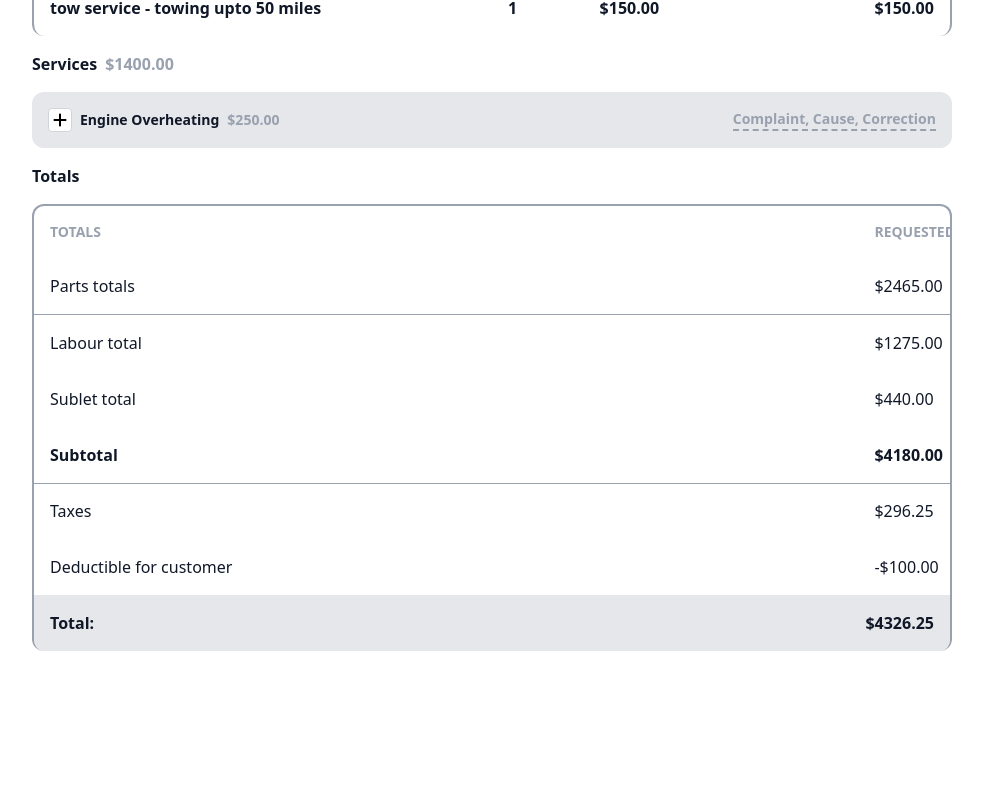
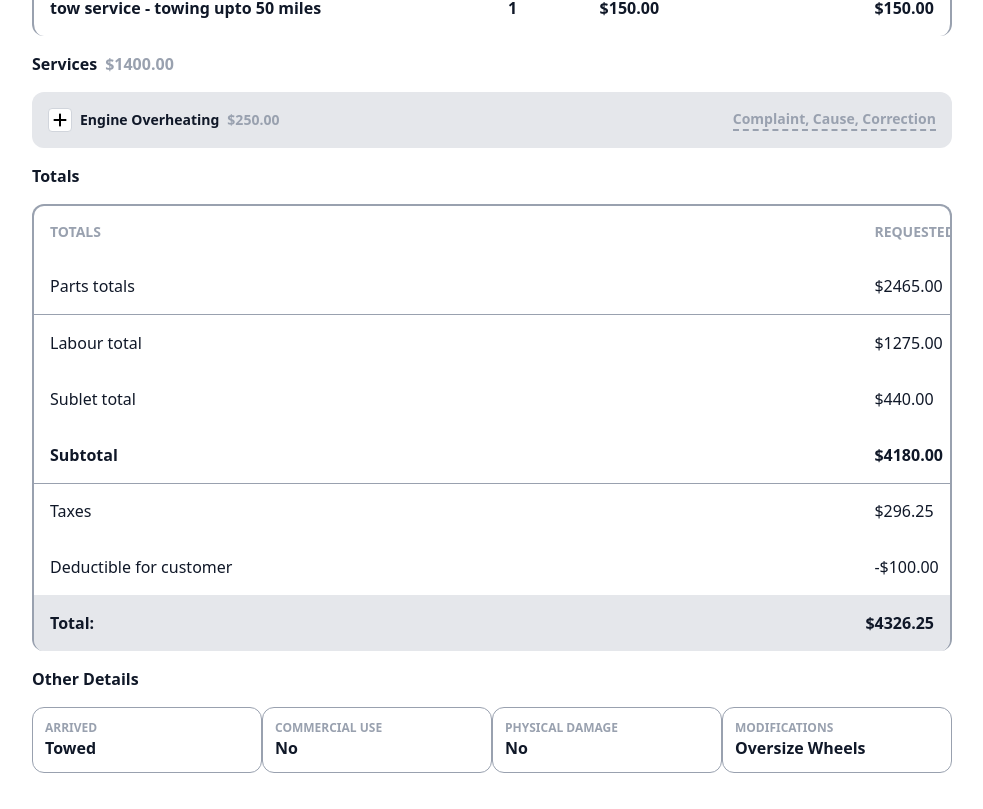
Before and after one commit to shreejanamaharjan/Task, a React (Vite) app: page /claims in a window 1280 px wide. Shown: the part 1028-1837 px from the top of the page, without its empty margins (148-1131 px from the left). Before the commit the page ends 1715 px from the top, so only its background shows below. Built offline with nearby package versions, Linux system fonts and the light colour scheme.

Commit message:
feat: added other details section

```diff
--- a/src/components/additionalInfo/AdditionalDetail.tsx
+++ b/src/components/additionalInfo/AdditionalDetail.tsx
@@ -1,5 +1,6 @@
 import Action from "./Action";
 import AdditonalNavbar from "./AdditonalNavbar";
+import OtherDetails from "./OtherDetails";
 import Services from "./Services";
 import Sublets from "./Sublets";
 import Totals from "./Totals";
@@ -12,6 +13,7 @@ const AdditionalDetail = () => {
       <Sublets />
       <Services />
       <Totals />
+      <OtherDetails />
     </div>
   );
 };
--- /dev/null
+++ b/src/components/additionalInfo/OtherDetails.tsx
@@ -0,0 +1,32 @@
+const OtherDetails = () => {
+  const detailData = [
+    { label: "arrived", description: "towed" },
+    { label: "commercial use", description: "no" },
+    { label: "physical damage", description: "no" },
+    { label: "modifications", description: "oversize wheels" },
+  ];
+  return (
+    <div className="my-4">
+      <div className="text-base flex gap-2 items-center">
+        <h1 className="text-gray-900 capitalize font-bold">other details</h1>
+      </div>
+      <div className="flex items-center justify-between mt-4">
+        {detailData.map((item, index) => (
+          <div
+            key={index}
+            className="border border-gray-400 w-65 rounded-xl p-3"
+          >
+            <h1 className="text-gray-400 uppercase text-xs font-semibold">
+              {item.label}
+            </h1>
+            <span className="text-gray-900 text-base font-semibold capitalize">
+              {item.description}
+            </span>
+          </div>
+        ))}
+      </div>
+    </div>
+  );
+};
+
+export default OtherDetails;
```
